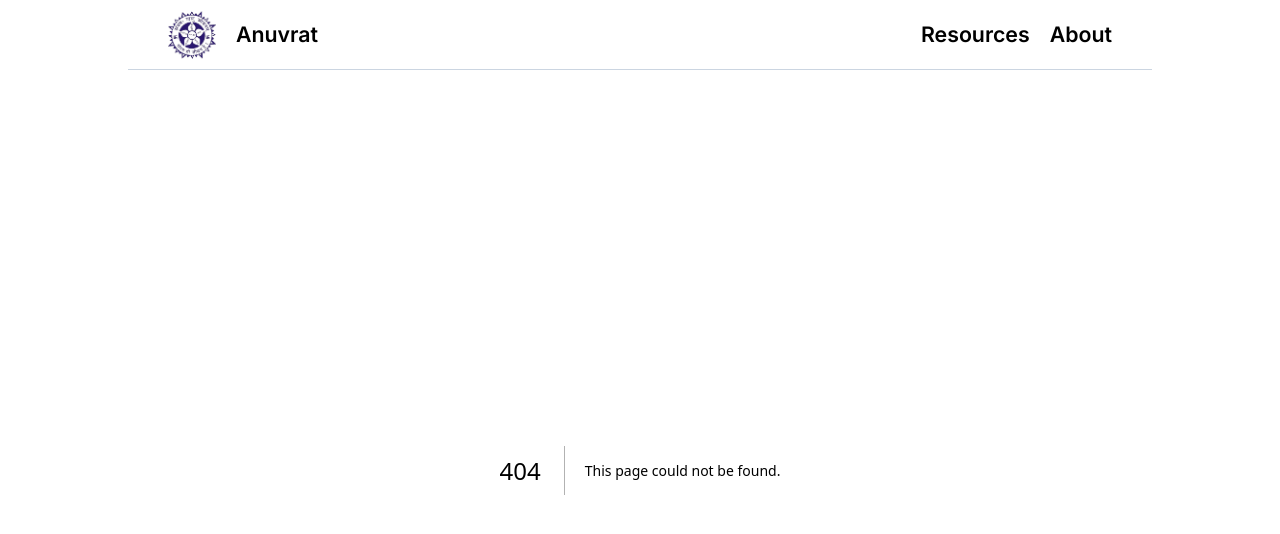
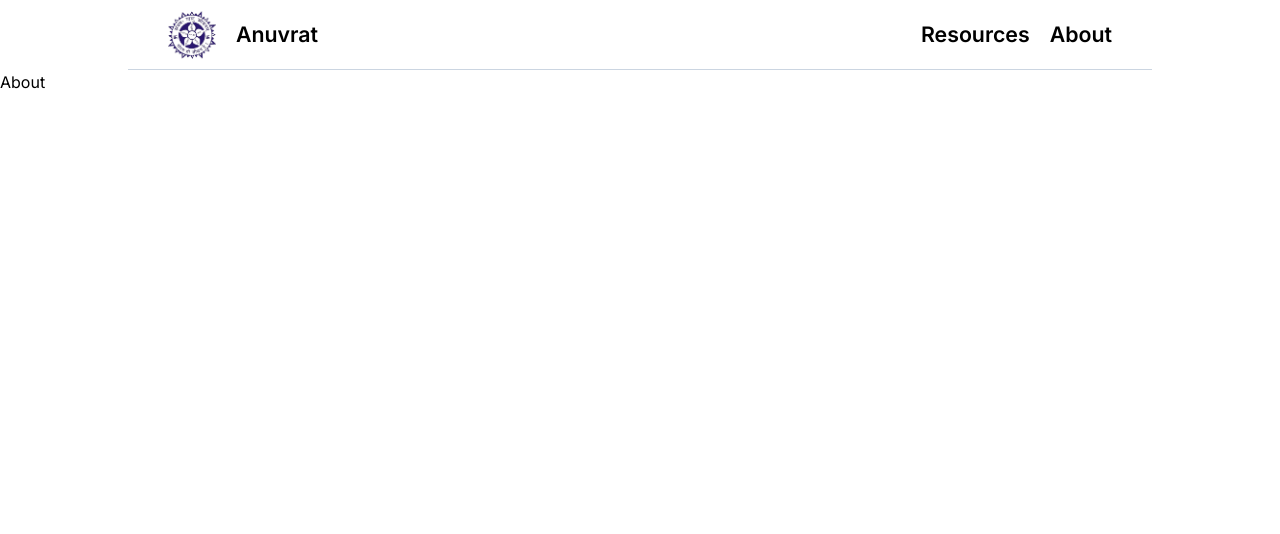
Before and after one commit to prag-man/ADD, a Next.js app: page /about in a window 1280 px wide. Before the commit this address had no page. Shown: the top 534 px of the page. Built offline with nearby package versions, Linux system fonts and the light colour scheme.

Commit message:
Made some changes

```diff
--- /dev/null
+++ b/src/app/about/page.jsx
@@ -0,0 +1,3 @@
+export default function About() {
+    return <div>About</div>
+  }
```
